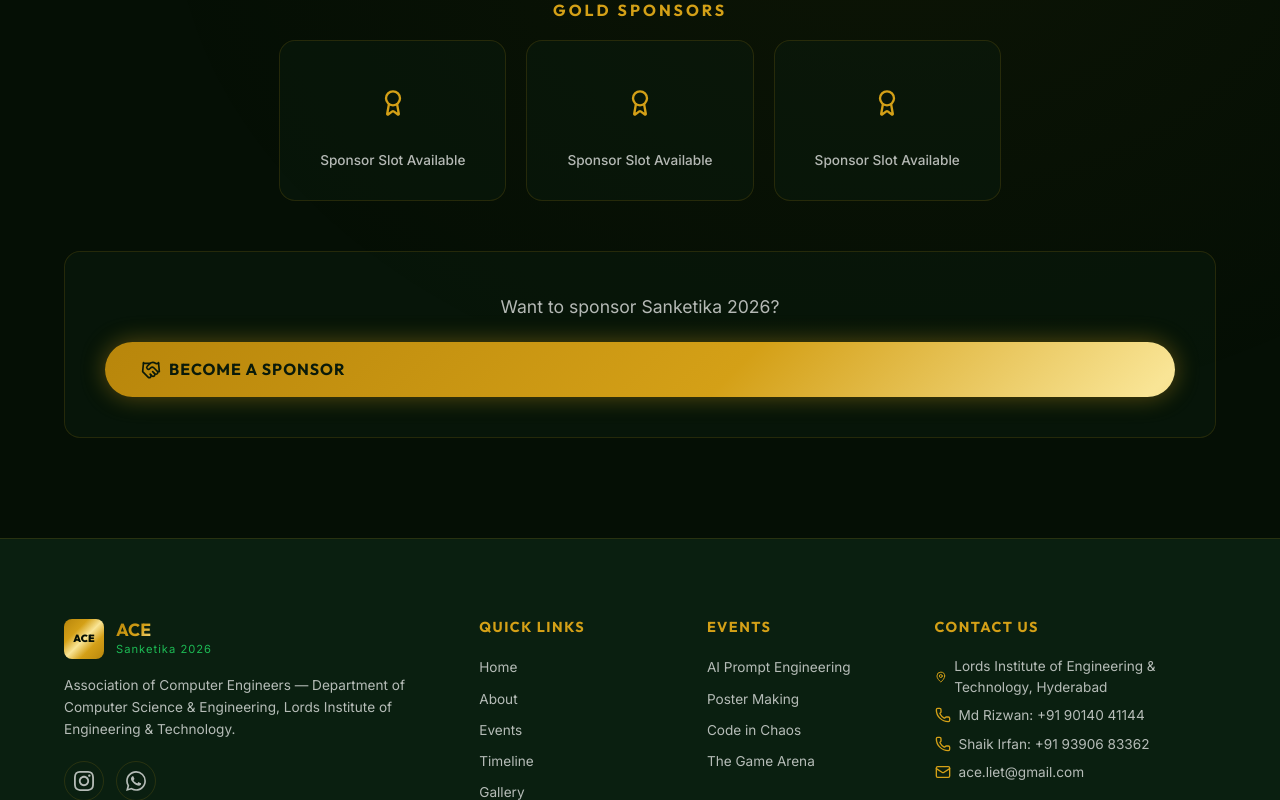
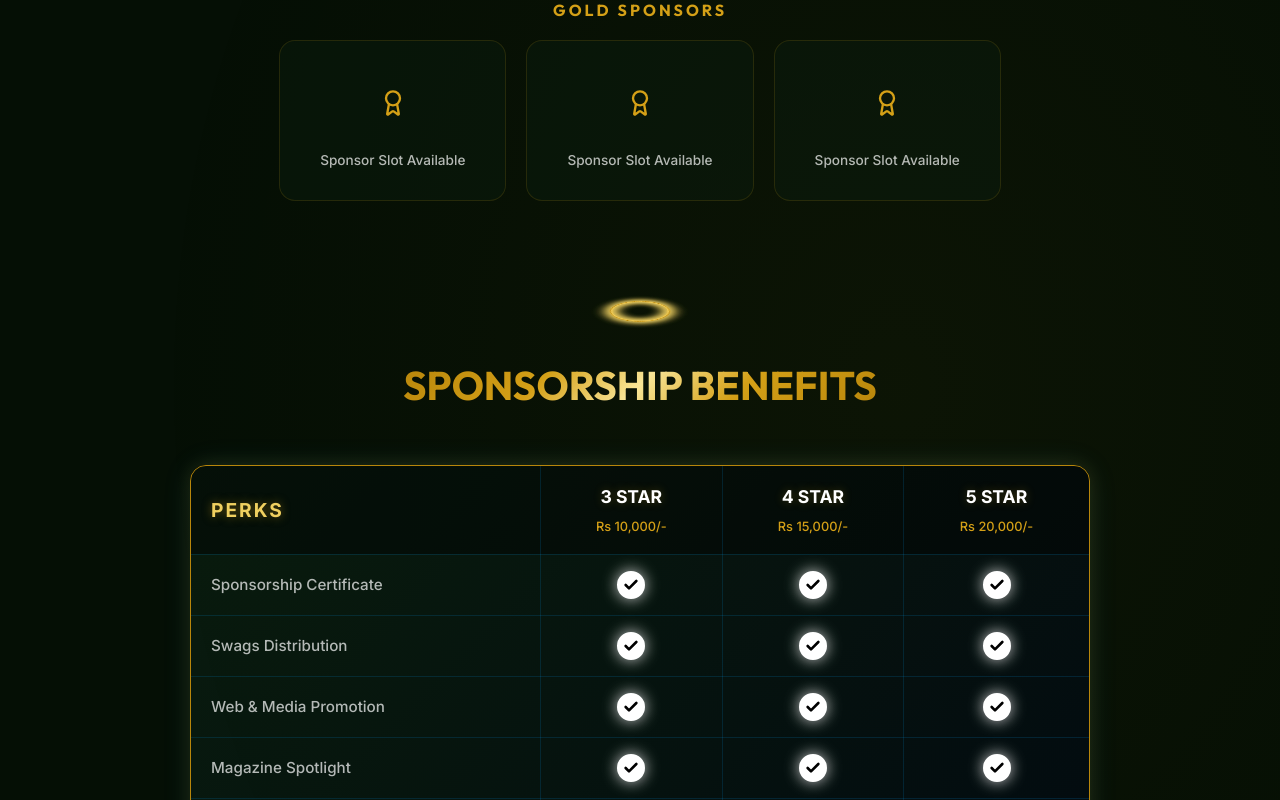
Before and after one commit to legexzt/ace.liet, a React (Vite) app: page / in a window 1280 px wide. Shown: the part 11200-12000 px from the top of the page. Built offline with nearby package versions, Linux system fonts and the light colour scheme; no server answers.

Commit message:
Add Sponsorship benefits table with 3D ring animation

```diff
--- a/src/components/Sponsors.css
+++ b/src/components/Sponsors.css
@@ -76,3 +76,188 @@
         padding: 20px 28px;
     }
 }
+
+/* Sponsorship Benefits Table & 3D Animation */
+.sponsors__benefits {
+    margin-top: 80px;
+    display: flex;
+    flex-direction: column;
+    align-items: center;
+}
+
+/* 3D Animation */
+.sponsors__3d-wrapper {
+    position: relative;
+    width: 60px;
+    height: 60px;
+    margin-bottom: 20px;
+    perspective: 800px;
+}
+
+.sponsors__3d-ring {
+    position: absolute;
+    top: 0;
+    left: 0;
+    right: 0;
+    bottom: 0;
+    border-radius: 50%;
+    border: 3px solid var(--gold);
+    box-shadow: 0 0 15px var(--gold-light), inset 0 0 15px var(--gold-light);
+    animation: rotate3D 6s linear infinite;
+    transform-style: preserve-3d;
+}
+
+.sponsors__3d-ring--1 {
+    animation-delay: 0s;
+    border-color: #d4a017;
+}
+
+.sponsors__3d-ring--2 {
+    animation-delay: -2s;
+    border-color: #f0d060;
+    border-width: 2px;
+}
+
+.sponsors__3d-ring--3 {
+    animation-delay: -4s;
+    border-color: #b8860b;
+    border-width: 1px;
+}
+
+@keyframes rotate3D {
+    0% {
+        transform: rotateX(70deg) rotateZ(0deg);
+    }
+
+    100% {
+        transform: rotateX(70deg) rotateZ(360deg);
+    }
+}
+
+/* Table Wrapper */
+.sponsors__table-wrapper {
+    width: 100%;
+    max-width: 900px;
+    margin: 40px auto 0;
+    overflow-x: auto;
+    border-radius: var(--radius-lg);
+    border: 1px solid var(--gold-dark);
+    box-shadow: 0 0 30px rgba(0, 163, 255, 0.1), 0 0 20px rgba(212, 160, 23, 0.15);
+    background: linear-gradient(135deg, rgba(10, 31, 16, 0.8), rgba(0, 5, 20, 0.8));
+    backdrop-filter: blur(12px);
+    -webkit-backdrop-filter: blur(12px);
+}
+
+.sponsors__table {
+    width: 100%;
+    border-collapse: collapse;
+    min-width: 600px;
+}
+
+.sponsors__table th,
+.sponsors__table td {
+    padding: 16px 20px;
+    text-align: center;
+    border-bottom: 1px solid rgba(0, 163, 255, 0.15);
+    border-right: 1px solid rgba(0, 163, 255, 0.15);
+}
+
+.sponsors__table th:last-child,
+.sponsors__table td:last-child {
+    border-right: none;
+}
+
+.sponsors__table tbody tr:last-child td {
+    border-bottom: none;
+}
+
+.sponsors__table thead {
+    background: rgba(0, 0, 0, 0.4);
+}
+
+.sponsors__th-perks {
+    text-align: left !important;
+    font-size: 1.2rem;
+    color: var(--gold-light);
+    letter-spacing: 2px;
+    text-shadow: 0 0 10px rgba(212, 160, 23, 0.5);
+}
+
+.sponsors__th-tier {
+    font-size: 1.1rem;
+    color: var(--text-primary);
+    font-weight: 700;
+    text-shadow: 0 0 10px rgba(212, 160, 23, 0.3);
+}
+
+.sponsors__th-price {
+    font-size: 0.8rem;
+    color: var(--gold);
+    font-weight: 500;
+    margin-top: 4px;
+}
+
+.sponsors__td-perk {
+    text-align: left !important;
+    font-size: 0.95rem;
+    color: var(--text-secondary);
+    font-weight: 500;
+}
+
+.sponsors__td-check {
+    display: table-cell;
+    vertical-align: middle;
+}
+
+.sponsors__check-circle {
+    width: 28px;
+    height: 28px;
+    border-radius: 50%;
+    border: 2px solid rgba(255, 255, 255, 0.15);
+    margin: 0 auto;
+    display: flex;
+    align-items: center;
+    justify-content: center;
+    transition: all var(--transition-normal);
+}
+
+.sponsors__check-circle--active {
+    border-color: #fff;
+    background-color: #fff;
+    color: #000;
+    box-shadow: 0 0 15px rgba(255, 255, 255, 0.8);
+}
+
+@media (max-width: 768px) {
+    .sponsors__table-wrapper {
+        margin-top: 20px;
+        border-radius: var(--radius-md);
+    }
+
+    .sponsors__table th,
+    .sponsors__table td {
+        padding: 12px 10px;
+    }
+
+    .sponsors__th-perks {
+        font-size: 1rem;
+    }
+
+    .sponsors__th-tier {
+        font-size: 0.95rem;
+    }
+
+    .sponsors__td-perk {
+        font-size: 0.85rem;
+    }
+
+    .sponsors__check-circle {
+        width: 22px;
+        height: 22px;
+    }
+
+    .sponsors__check-circle svg {
+        width: 12px;
+        height: 12px;
+    }
+}
--- a/src/components/Sponsors.jsx
+++ b/src/components/Sponsors.jsx
@@ -1,5 +1,5 @@
 import './Sponsors.css'
-import { Trophy, Gem, Award, Handshake } from 'lucide-react'
+import { Trophy, Gem, Award, Handshake, Check } from 'lucide-react'
 
 const SPONSOR_TIERS = [
     {
@@ -23,6 +23,19 @@ const SPONSOR_TIERS = [
             { name: 'Sponsor Slot Available', icon: Award },
         ],
     },
+]
+
+const BENEFITS = [
+    { perk: 'Sponsorship Certificate', tiers: [true, true, true] },
+    { perk: 'Swags Distribution', tiers: [true, true, true] },
+    { perk: 'Web & Media Promotion', tiers: [true, true, true] },
+    { perk: 'Magazine Spotlight', tiers: [true, true, true] },
+    { perk: 'Logo Promotion', tiers: [true, true, true] },
+    { perk: 'Stage Shout-out', tiers: [true, true, true] },
+    { perk: 'Instagram Reel', tiers: [false, true, true] },
+    { perk: 'Booth Set-up', tiers: [false, true, true] },
+    { perk: 'Name/Logo on T-shirt', tiers: [false, false, true] },
+    { perk: '2-min Stage Spotlight', tiers: [false, false, true] },
 ]
 
 export default function Sponsors() {
@@ -50,6 +63,52 @@ export default function Sponsors() {
                     </div>
                 ))}
 
+                <div className="sponsors__benefits reveal">
+                    <div className="sponsors__3d-wrapper">
+                        <div className="sponsors__3d-ring sponsors__3d-ring--1"></div>
+                        <div className="sponsors__3d-ring sponsors__3d-ring--2"></div>
+                        <div className="sponsors__3d-ring sponsors__3d-ring--3"></div>
+                    </div>
+
+                    <h2 className="section-title">SPONSORSHIP BENEFITS</h2>
+
+                    <div className="sponsors__table-wrapper">
+                        <table className="sponsors__table">
+                            <thead>
+                                <tr>
+                                    <th className="sponsors__th-perks">PERKS</th>
+                                    <th>
+                                        <div className="sponsors__th-tier">3 STAR</div>
+                                        <div className="sponsors__th-price">Rs 10,000/-</div>
+                                    </th>
+                                    <th>
+                                        <div className="sponsors__th-tier">4 STAR</div>
+                                        <div className="sponsors__th-price">Rs 15,000/-</div>
+                                    </th>
+                                    <th>
+                                        <div className="sponsors__th-tier">5 STAR</div>
+                                        <div className="sponsors__th-price">Rs 20,000/-</div>
+                                    </th>
+                                </tr>
+                            </thead>
+                            <tbody>
+                                {BENEFITS.map((item, idx) => (
+                                    <tr key={idx}>
+                                        <td className="sponsors__td-perk">{item.perk}</td>
+                                        {item.tiers.map((hasPerk, tIdx) => (
+                                            <td key={tIdx} className="sponsors__td-check">
+                                                <div className={`sponsors__check-circle ${hasPerk ? 'sponsors__check-circle--active' : ''}`}>
+                                                    {hasPerk && <Check size={16} strokeWidth={4} />}
+                                                </div>
+                                            </td>
+                                        ))}
+                                    </tr>
+                                ))}
+                            </tbody>
+                        </table>
+                    </div>
+                </div>
+
                 <div className="sponsors__cta reveal">
                     <p>Want to sponsor Sanketika 2026?</p>
                     <a
```
